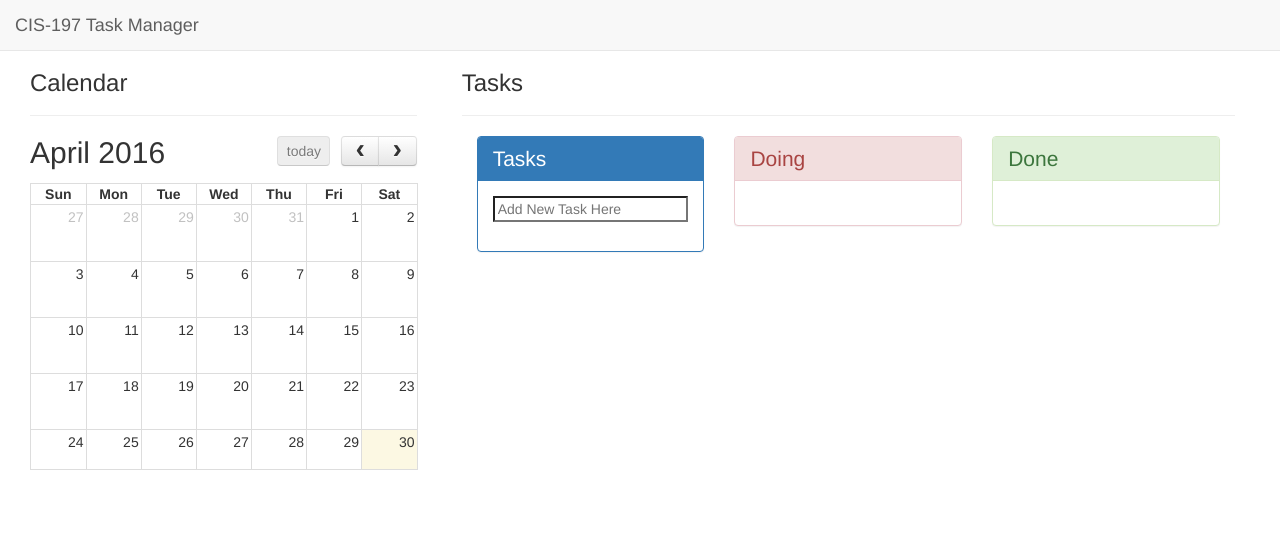
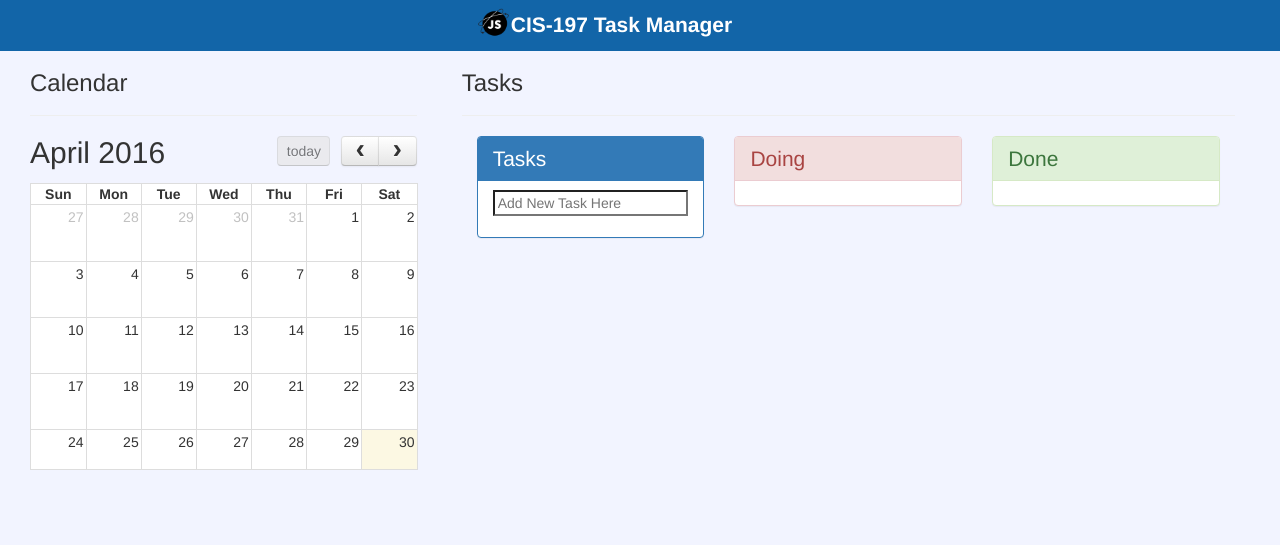
Before and after one commit to leeb2018/Task_Manager_197, a website: page index.html in a window 1280 px wide. Drawn offline with Linux system fonts and the light colour scheme.

Commit message:
CSS and HTML adjusting work

```diff
--- a/css/style.css
+++ b/css/style.css
@@ -1,6 +1,12 @@
 body {
   padding-top: 30px;
+  background-color: #f2f4ff;
 }
+
+.fc-view-container {
+  background-color: white;
+}
+
 ol, #new_task {
   border-style: solid;
   border-width: thin;
@@ -13,10 +19,11 @@ ol, #new_task {
   padding-bottom: 4px;
   font-size: 15px;
   border-radius: 10px;
+  background-color: white;
 }
 
 ul {
-  padding: 2px;
+  padding: 1px;
 }
 
 .panel .panel-body {
@@ -55,6 +62,7 @@ ul {
 }
 
 .list label{
+  font-size: 18px;
   padding: 0;
   margin: 0;
   word-wrap: break-word;
@@ -75,5 +83,36 @@ ol.editing .edit {
 }
 
 .fc-state-highlight {
-  background-color: red;
+  background-color: #b3daff;
 }
+
+.logo {
+  display: inline-flex;
+
+}
+
+.navbar {
+  background-color: #1265a8;
+  padding-left: 36%;
+}
+
+.navbar-brand {
+  font-size: 21px;
+  color: white;
+  font-weight: bold;
+  display: flex;
+  align-items: center;
+}
+.logo {
+  height: 35px;
+  margin-top: -5px;
+}
+
+.panel-body {
+  padding-top: 9px;
+  padding-bottom: 3px;
+}
+
+#add_task {
+  margin-bottom: 6px;
+}
--- a/index.html
+++ b/index.html
@@ -19,9 +19,12 @@
       <link rel="stylesheet" href="css/bootstrap.min.css">
       <link rel="stylesheet" href="css/style.css">
       <div class = "row-fluid">
-        <div class="navbar navbar-default navbar-fixed-top">
+        <div class="navbar navbar-success navbar-fixed-top">
           <div id="container">
-            <a class="navbar-brand">CIS-197 Task Manager</a>
+            <a class="navbar-brand">
+              <img src="fonts/logo.png" class="logo">
+              CIS-197 Task Manager
+            </a>
             <div id="navar" class="collapse navbar-collapse">
             </div>
           </div>
--- a/js/views/TaskListView.js
+++ b/js/views/TaskListView.js
@@ -38,7 +38,7 @@ $(function () {
 
       var startDate = curDate.getUTCFullYear() + "-" + month + "-" + date;
       var start = startDate;
-      var task = {title: newTask, start: start, end: start, color: "blue"};
+      var task = {title: newTask, start: start, end: start, color: "#1265a8"};
       var taskSource = { events: [task]};
 
       // create new model with relevant information
```
Also changed, not shown: fonts/logo.png (added).
